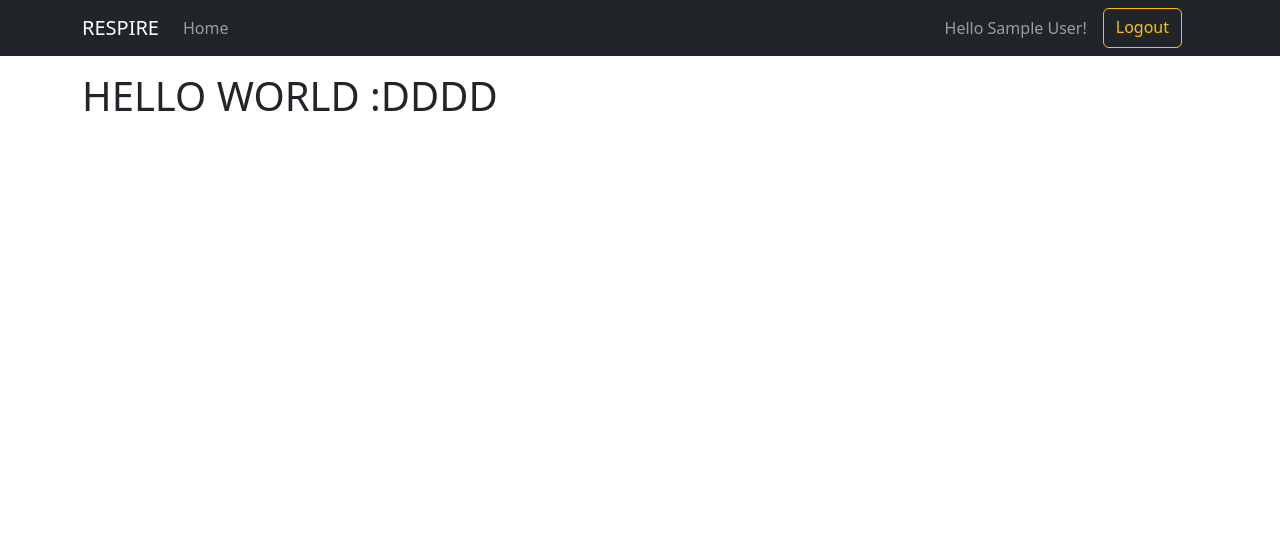
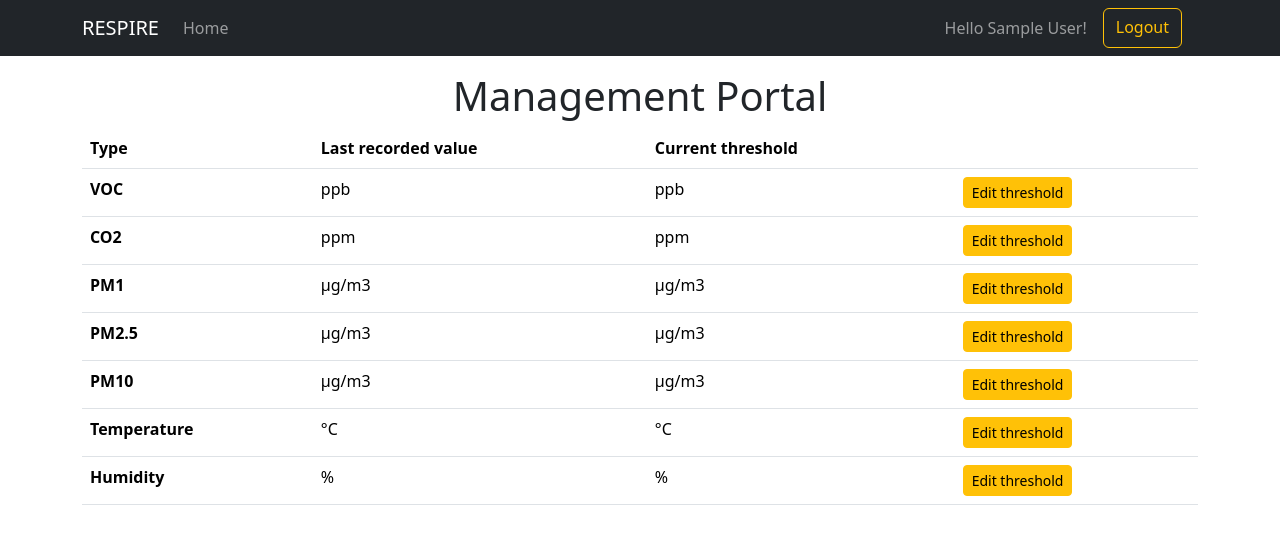
Before and after one commit to SN2023-RESPIRE/admin-website, a Flask app: page / in a window 1280 px wide. Shown: the top 544 px of the page. Run offline with Flask 3, Linux system fonts and the light colour scheme; the visitor is signed in with stand-in values (Sample User, id 1); data that the repository does not hold is empty.

Commit message:
Home page

```diff
--- a/db.py
+++ b/db.py
@@ -1,3 +1,53 @@
+import os
+import sqlite3
+
 from flask_sqlalchemy import SQLAlchemy
 
-db = SQLAlchemy()
+
+COREPI_DATABASE_PATH = os.path.join(os.path.dirname(__file__), '../respire.db')
+
+
+def dict_factory(cursor, row):
+    d = {}
+    for idx, col in enumerate(cursor.description):
+        d[col[0]] = row[idx]
+    return d
+
+
+def get_thresholds():
+    try:
+        conn = sqlite3.connect(COREPI_DATABASE_PATH)
+    except:
+        return None
+    conn.row_factory = dict_factory
+    cur = conn.cursor()
+    cur.execute('SELECT voc,'
+                'co2,'
+                'pm1,'
+                'pm2,'
+                'pm10,'
+                'temperature,'
+                'humidity FROM air_thresholds WHERE id=1;')
+    thresholds = cur.fetchone()
+    return thresholds
+
+
+def get_current_air_data():
+    try:
+        conn = sqlite3.connect(COREPI_DATABASE_PATH)
+    except:
+        return None
+    conn.row_factory = dict_factory
+    cur = conn.cursor()
+    cur.execute('SELECT voc_amount as voc,'
+                'co2_amount as co2,'
+                'pm1_amount as pm1,'
+                'pm2_amount as pm2,'
+                'pm10_amount as pm10,'
+                'temperature,'
+                'humidity FROM air_data WHERE id=1;')
+    data = cur.fetchone()
+    return data
+
+
+user_db = SQLAlchemy()
--- a/home.py
+++ b/home.py
@@ -1,5 +1,7 @@
 from flask import Blueprint, render_template
 from flask_login import login_required
+
+from db import get_thresholds, get_current_air_data
 
 home = Blueprint('home', __name__)
 
@@ -7,4 +9,6 @@
 @home.route('/')
 @login_required
 def homepage():
-    return render_template('pages/index.html')
+    return render_template('pages/index.html',
+                           air_data=get_current_air_data(),
+                           thresholds=get_thresholds())
--- a/main.py
+++ b/main.py
@@ -3,7 +3,7 @@
 from dotenv import load_dotenv
 from flask import Flask
 from flask_login import LoginManager
-from db import db
+from db import user_db
 
 
 basedir = os.path.abspath(os.path.dirname(__file__))
@@ -21,9 +21,9 @@
     from home import home
     app.register_blueprint(home)
 
-    db.init_app(app)
+    user_db.init_app(app)
     with app.app_context():
-        db.create_all()
+        user_db.create_all()
 
     login_manager = LoginManager()
     login_manager.login_view = 'auth.login'
--- a/register_user.py
+++ b/register_user.py
@@ -1,6 +1,6 @@
 import getpass
 
-from db import db
+from db import user_db
 from main import create_app
 from models import User
 from werkzeug.security import generate_password_hash
@@ -28,7 +28,7 @@
 user = User(name=name, username=username, password=generate_password_hash(password, method='sha256'))
 app = create_app()
 with app.app_context():
-    db.session.add(user)
-    db.session.commit()
+    user_db.session.add(user)
+    user_db.session.commit()
 
 print("User created successfully")
--- a/templates/pages/index.html
+++ b/templates/pages/index.html
@@ -3,5 +3,59 @@
 {% block title %}Index page{% endblock %}
 
 {% block content %}
-    <h1>HELLO WORLD :DDDD</h1>
+    <h1 class="text-center">Management Portal</h1>
+    <table class="table">
+        <thead>
+            <tr>
+                <th scope="col">Type</th>
+                <th scope="col">Last recorded value</th>
+                <th scope="col">Current threshold</th>
+                <th scope="col"></th>
+            </tr>
+        </thead>
+        <tbody>
+            <tr>
+                <th scope="row">VOC</th>
+                <td>{{ air_data['voc'] }} ppb</td>
+                <td>{{ thresholds['voc'] }} ppb</td>
+                <td><a href="#" class="btn btn-warning btn-sm">Edit threshold</a></td>
+            </tr>
+            <tr>
+                <th scope="row">CO2</th>
+                <td>{{ air_data['co2'] }} ppm</td>
+                <td>{{ thresholds['co2'] }} ppm</td>
+                <td><a href="#" class="btn btn-warning btn-sm">Edit threshold</a></td>
+            </tr>
+            <tr>
+                <th scope="row">PM1</th>
+                <td>{{ air_data['pm1'] }} µg/m3</td>
+                <td>{{ thresholds['pm1'] }} µg/m3</td>
+                <td><a href="#" class="btn btn-warning btn-sm">Edit threshold</a></td>
+            </tr>
+            <tr>
+                <th scope="row">PM2.5</th>
+                <td>{{ air_data['pm2'] }} µg/m3</td>
+                <td>{{ thresholds['pm2'] }} µg/m3</td>
+                <td><a href="#" class="btn btn-warning btn-sm">Edit threshold</a></td>
+            </tr>
+            <tr>
+                <th scope="row">PM10</th>
+                <td>{{ air_data['pm10'] }} µg/m3</td>
+                <td>{{ thresholds['pm10'] }} µg/m3</td>
+                <td><a href="#" class="btn btn-warning btn-sm">Edit threshold</a></td>
+            </tr>
+            <tr>
+                <th scope="row">Temperature</th>
+                <td>{{ air_data['temperature'] }} °C</td>
+                <td>{{ thresholds['temperature'] }} °C</td>
+                <td><a href="#" class="btn btn-warning btn-sm">Edit threshold</a></td>
+            </tr>
+            <tr>
+                <th scope="row">Humidity</th>
+                <td>{{ air_data['humidity'] }} %</td>
+                <td>{{ thresholds['humidity'] }} %</td>
+                <td><a href="#" class="btn btn-warning btn-sm">Edit threshold</a></td>
+            </tr>
+        </tbody>
+    </table>
 {% endblock %}
```
Also changed, not shown: models.py (+6 -6 lines).
